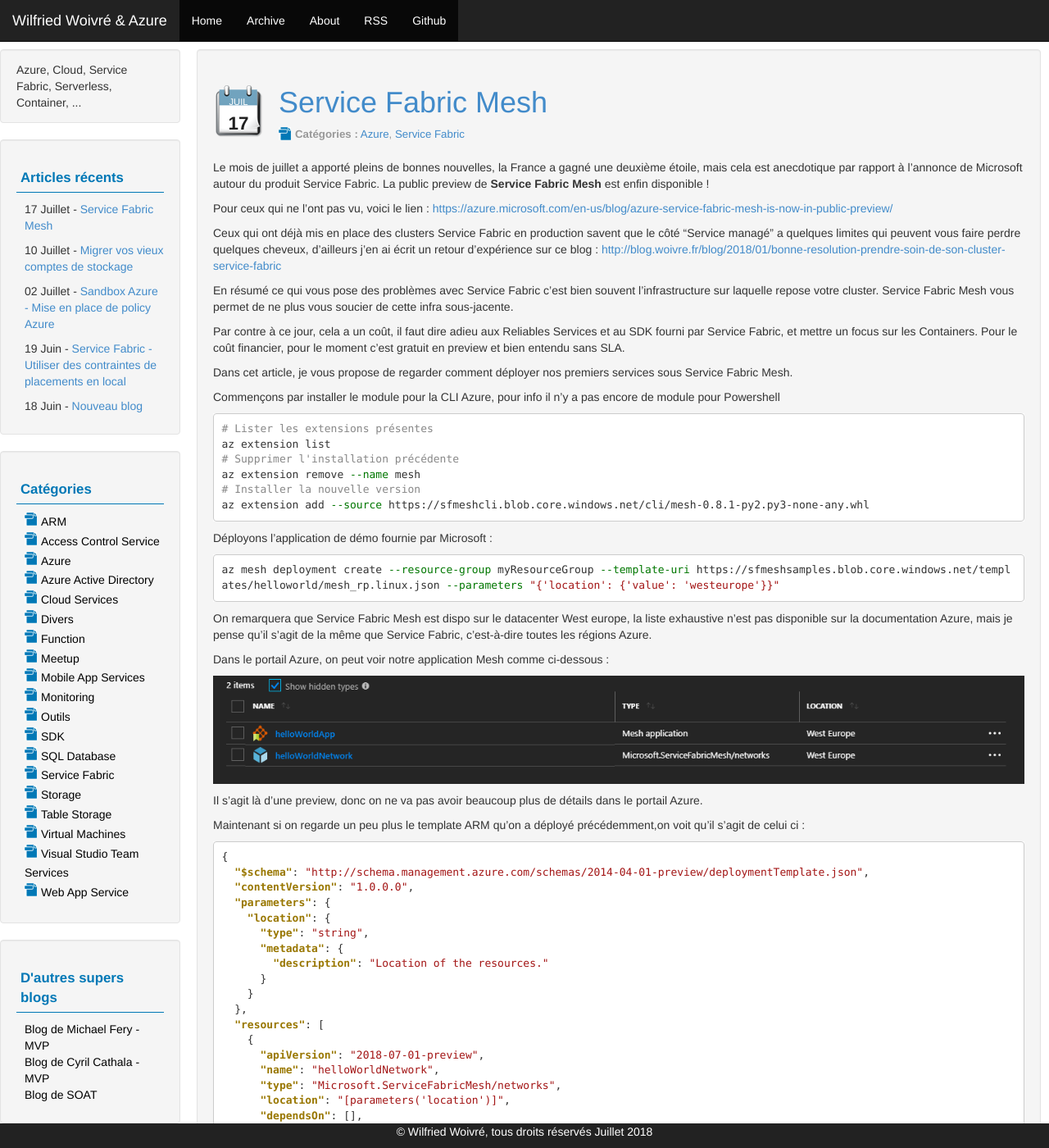
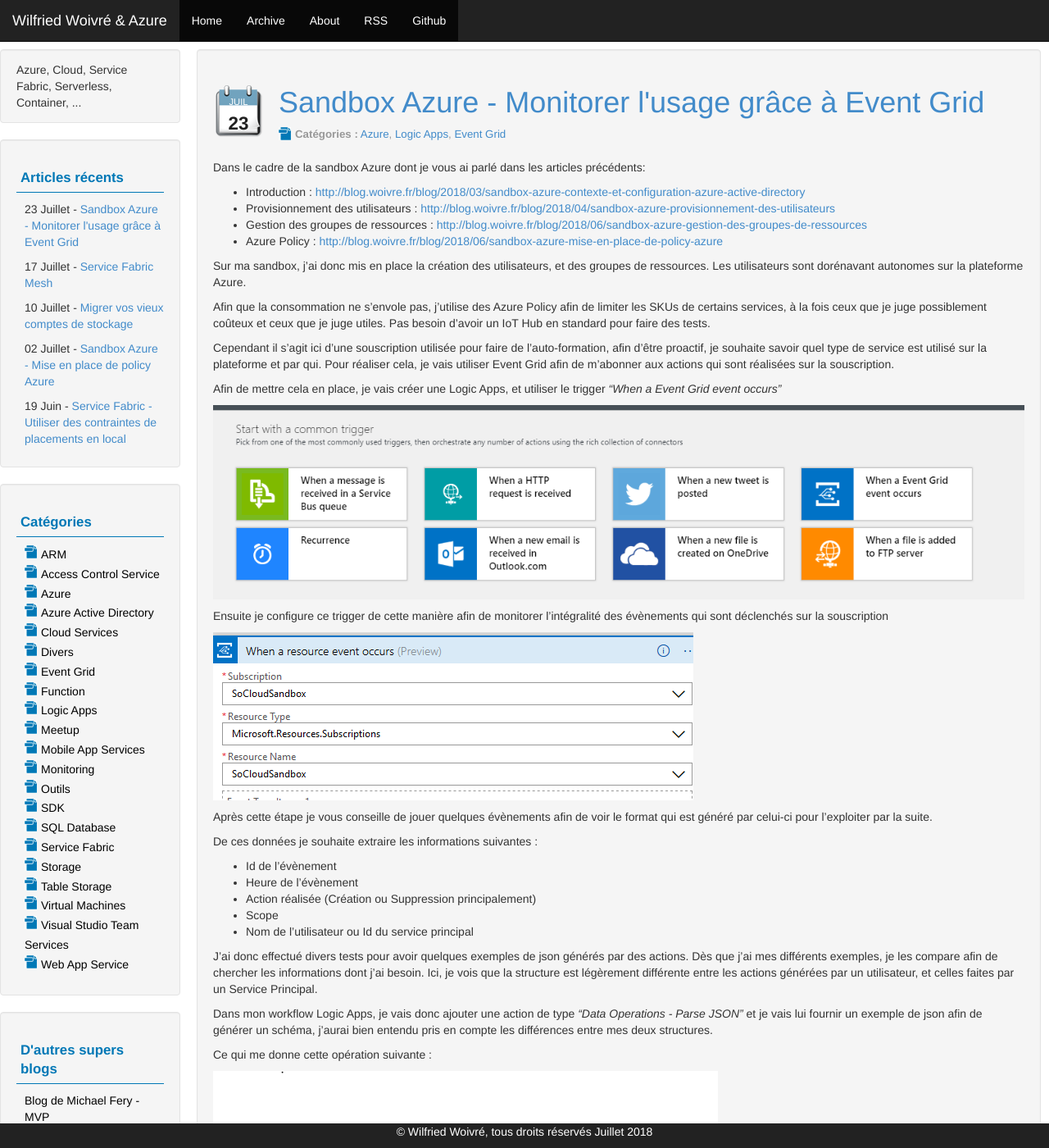
Before and after one commit to wilfriedwoivre/wilfriedwoivre.github.io, a Jekyll site: the page built from index.html, in a window 1280 px wide and 1400 px high. Shown: the whole window at 82% size. Built offline with Jekyll 4.4.1, drawn with Linux system fonts in a browser that asks for light colours; the list of posts is cut into pages by our own code; some of the changed text lies outside the part shown.

Commit message:
add post : Event Grid use case

```diff
--- a/_config.yml
+++ b/_config.yml
@@ -2,7 +2,7 @@ author: Wilfried Woivré
 name: Wilfried Woivré & Azure
 description: Azure, Cloud, Service Fabric, Serverless, Container, ...
 
-url : "http://blog.woivre.fr"
+url: "http://blog.woivre.fr"
 
 baseurl: ""
 
--- /dev/null
+++ b/_posts/2018-07-23-sandbox-azure-monitorer-lusage-grace-a-event-grid.md
@@ -0,0 +1,55 @@
+---
+layout: post
+title: Sandbox Azure - Monitorer l'usage grâce à Event Grid
+date: 2018-07-23
+categories: [ "Azure", "Logic Apps", "Event Grid" ]
+---
+
+
+Dans le cadre de la sandbox Azure dont je vous ai parlé dans les articles précédents:
+* Introduction : [http://blog.woivre.fr/blog/2018/03/sandbox-azure-contexte-et-configuration-azure-active-directory](http://blog.woivre.fr/blog/2018/03/sandbox-azure-contexte-et-configuration-azure-active-directory)
+* Provisionnement des utilisateurs : [http://blog.woivre.fr/blog/2018/04/sandbox-azure-provisionnement-des-utilisateurs](http://blog.woivre.fr/blog/2018/04/sandbox-azure-provisionnement-des-utilisateurs)
+* Gestion des groupes de ressources : [http://blog.woivre.fr/blog/2018/06/sandbox-azure-gestion-des-groupes-de-ressources](http://blog.woivre.fr/blog/2018/06/sandbox-azure-gestion-des-groupes-de-ressources)
+* Azure Policy : [http://blog.woivre.fr/blog/2018/06/sandbox-azure-mise-en-place-de-policy-azure](http://blog.woivre.fr/blog/2018/06/sandbox-azure-mise-en-place-de-policy-azure)
+
+Sur ma sandbox, j'ai donc mis en place la création des utilisateurs, et des groupes de ressources. Les utilisateurs sont dorénavant autonomes sur la plateforme Azure.
+
+Afin que la consommation ne s'envole pas, j'utilise des Azure Policy afin de limiter les SKUs de certains services, à la fois ceux que je juge possiblement coûteux et ceux que je juge utiles. Pas besoin d'avoir un IoT Hub en standard pour faire des tests.
+
+Cependant il s'agit ici d'une souscription utilisée pour faire de l'auto-formation, afin d'être proactif, je souhaite savoir quel type de service est utilisé sur la plateforme et par qui. Pour réaliser cela, je vais utiliser Event Grid afin de m'abonner aux actions qui sont réalisées sur la souscription.
+
+Afin de mettre cela en place, je vais créer une Logic Apps, et utiliser le trigger *"When a Event Grid event occurs"*
+
+![image]({{ site.url }}/images/2018/07/23/sandbox-azure-monitorer-lusage-grace-a-event-grid-img0.png "image")
+
+Ensuite je configure ce trigger de cette manière afin de monitorer l'intégralité des évènements qui sont déclenchés sur la souscription
+
+![image]({{ site.url }}/images/2018/07/23/sandbox-azure-monitorer-lusage-grace-a-event-grid-img1.png "image")
+
+Après cette étape je vous conseille de jouer quelques évènements afin de voir le format qui est généré par celui-ci pour l'exploiter par la suite.
+
+De ces données je souhaite extraire les informations suivantes :
+
+* Id de l'évènement
+* Heure de l'évènement
+* Action réalisée (Création ou Suppression principalement)
+* Scope
+* Nom de l'utilisateur ou Id du service principal
+
+J'ai donc effectué divers tests pour avoir quelques exemples de json générés par des actions. Dès que j'ai mes différents exemples, je les compare afin de chercher les informations dont j'ai besoin. Ici, je vois que la structure est légèrement différente entre les actions générées par un utilisateur, et celles faites par un Service Principal.
+
+Dans mon workflow Logic Apps, je vais donc ajouter une action de type *"Data Operations - Parse JSON"* et je vais lui fournir un exemple de json afin de générer un schéma, j'aurai bien entendu pris en compte les différences entre mes deux structures.
+
+Ce qui me donne cette opération suivante :
+
+![image]({{ site.url }}/images/2018/07/23/sandbox-azure-monitorer-lusage-grace-a-event-grid-img2.png "image")
+
+J'ai donc en 2 étapes récupéré les données que je souhaitais avoir, je peux donc soit les stocker dans un Table Storage par exemple, ou les envoyer par mail dans mon cas.
+
+Je le fais ici via une tâche Gmail, car Logic Apps est un produit contenant une grande quantité de connecteurs et qui ne sont pas tous liés à Microsoft.
+
+![image]({{ site.url }}/images/2018/07/23/sandbox-azure-monitorer-lusage-grace-a-event-grid-img3.png "image")
+
+On peut noter par ailleurs que ma tâche précédente extrait toutes le données dans des variables, ce qui est très facile à utiliser par la suite.
+
+Par ailleurs, petit tips, dans la tâche Gmail, le format HTML est dans les options avancées.
```
Also changed, not shown: images/2018/07/23/sandbox-azure-monitorer-lusage-grace-a-event-grid-img0.png (added), images/2018/07/23/sandbox-azure-monitorer-lusage-grace-a-event-grid-img1.png (added), images/2018/07/23/sandbox-azure-monitorer-lusage-grace-a-event-grid-img2.png (added), images/2018/07/23/sandbox-azure-monitorer-lusage-grace-a-event-grid-img3.png (added).
